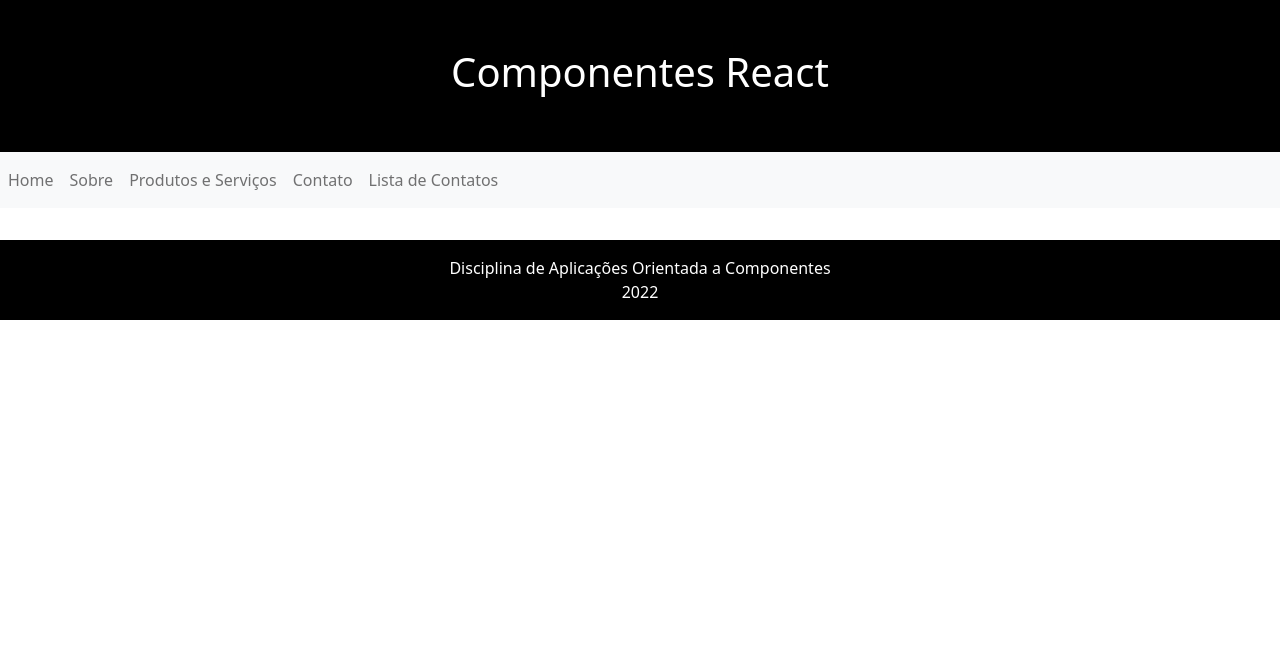
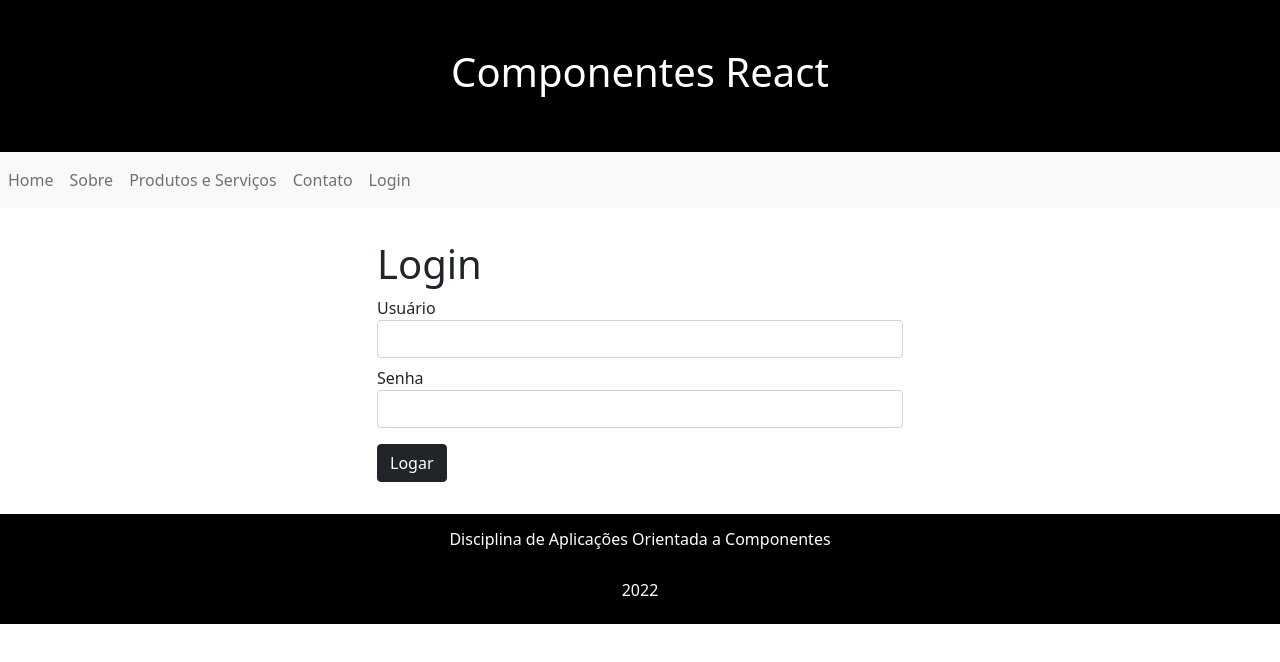
Before and after one commit to eduardoevaldt/project-app, a React (Create React App) app: page /user/login in a window 1280 px wide. Shown: the top 662 px of the page. Built offline with nearby package versions, Linux system fonts and the light colour scheme.

Commit message:
Autentificação com Login

```diff
--- a/package.json
+++ b/package.json
@@ -7,6 +7,8 @@
     "@testing-library/react": "^13.2.0",
     "@testing-library/user-event": "^13.5.0",
     "axios": "^0.27.2",
+    "jsonwebtoken": "^8.5.1",
+    "jwt-decode": "^3.1.2",
     "react": "^18.1.0",
     "react-dom": "^18.1.0",
     "react-hook-form": "^7.31.3",
--- /dev/null
+++ b/src/Auth.js
@@ -0,0 +1,34 @@
+import jwt_decode from "jwt-decode";
+
+export function isAdmin(){
+
+    const checkJwt = (token) =>{
+        var strToken = jwt_decode(token);
+        if(strToken.admin === '1'){
+            return true;
+        }else{
+            return false;
+        }
+    }
+
+    return (
+        (
+            getToken() != null ?
+                checkJwt(getToken())
+            :
+                false
+        )
+    )
+}
+
+export function setToken(token) {
+    localStorage.setItem('@project-app/token', token)
+}
+
+export function getToken() {
+    return localStorage.getItem('@project-app/token')
+}
+
+export function deleteToken() {
+    localStorage.removeItem('@project-app/token')
+}
--- a/src/components/About/About.js
+++ b/src/components/About/About.js
@@ -5,12 +5,12 @@
 
     const [page, setPage] = useState([])
 
-    useEffect(()=>{
+    useEffect(() => {
         Api.get('/page/2')
-            .then((response)=>{
+            .then((response) => {
                 setPage(response.data);
             })
-    },[])
+    }, [])
 
     return (
         <div className="row">
--- a/src/components/Contact/ContactView.js
+++ b/src/components/Admin/ContactView/ContactView.js
@@ -1,16 +1,24 @@
 import React from "react";
-import Api from "../../Api";
+import Api from "../../../Api";
 import { useState, useEffect } from "react";
+import { getToken } from "../../../Auth";
 
 function ContactView(){
 
     const [contacts, setContacts] = useState([])
 
     useEffect(() => {
-        Api.get('/contact')
-            .then ((response) => {
-                setContacts(response.data);
-            })
+        Api.get('/contact',
+        {
+            params: {},
+            headers: {
+                Authorization: "Bearer " + getToken()
+            }
+        }
+        )
+        .then ((response) =>{
+            setContacts(response.data);
+        })
     });
 
     return(
--- /dev/null
+++ b/src/components/Admin/ContactView/index.js
@@ -0,0 +1,3 @@
+import ContactView from './ContactView'
+
+export default ContactView;
--- /dev/null
+++ b/src/components/Admin/Login/Login.js
@@ -0,0 +1,61 @@
+import React from "react";
+import { useForm } from "react-hook-form";
+import { useNavigate } from "react-router-dom";
+import Api from "../../../Api";
+import { setToken } from "../../../Auth";
+
+function Login(){
+
+    const {handleSubmit, register} = useForm();
+
+    const navigate = useNavigate();
+
+    const onSubmit = data => {
+        Api.post('/user/login',{
+            userName : data.userName,
+            password : data.password
+        })
+        .then((response)=>{
+            if(response.data.access === 'true'){
+                setToken(response.data.token)
+            }
+        })
+        .finally(()=>{
+            navigate('/');
+        })
+    }
+
+    return(
+        <>
+        <div className="row p-3">
+            <div className="col-sm-3"></div>
+            <div className="col-sm-6">
+                <h1>Login</h1>
+                <form onSubmit={handleSubmit(onSubmit)}>
+                    <div className="form-group mt-2">
+                        <label htmlFor="">Usuário</label>
+                        <input
+                            className="form-control"
+                            type="text"
+                            {...register('userName')}
+                        />
+                    </div>
+                    <div className="form-group mt-2">
+                        <label htmlFor="">Senha</label>
+                        <input
+                            className="form-control"
+                            type="password"
+                            {...register('password')}
+                        />
+                    </div>
+
+                    <button type="submit" className="btn btn-dark mt-3">Logar</button>
+                </form>
+            </div>
+            <div className="col-sm-3"></div>
+        </div>
+        </>
+    )
+}
+
+export default Login;
--- a/src/components/Footer/Footer.js
+++ b/src/components/Footer/Footer.js
@@ -2,10 +2,10 @@
 
 function Footer() {
     return (
-        <footer class="container-fluid p-3 text-white text-center">
-            <h7>Disciplina de Aplicações Orientada a Componentes</h7>
+        <footer className="container-fluid p-3 text-white text-center">
+            <h6>Disciplina de Aplicações Orientada a Componentes</h6>
             <br />
-            <h7>2022</h7>
+            <h6>2022</h6>
         </footer>
     )
 }
--- a/src/components/Nav/Nav.js
+++ b/src/components/Nav/Nav.js
@@ -1,8 +1,17 @@
-import { Link } from "react-router-dom";
+import { Link, useNavigate } from "react-router-dom";
+import { deleteToken, isAdmin } from "../../Auth";
 
-function Nav (){
 
-    return(
+function Nav() {
+
+    const navigate = useNavigate()
+
+    const logout = () =>{
+        deleteToken();
+        navigate('/');
+    }
+
+    return (
         <nav className="navbar navbar-expand-sm bg-light navbar-light">
             <ul className="navbar-nav">
                 <li className="nav-item ">
@@ -17,9 +26,23 @@
                 <li className="nav-item">
                     <Link className="nav-link " to="/contact">Contato</Link>
                 </li>
+            </ul>
+            <ul className="navbar-nav">
+                {
+                    isAdmin() ?
+                        <>
                             <li className="nav-item">
-                <Link className="nav-link " to="/contactView">Lista de Contatos</Link>
+                                <Link className="nav-link" to="/contactView">Lista de Contatos</Link>
                             </li>
+                            <li className="nav-item">
+                                <a className="nav-link" onClick={logout}>Logout</a>
+                            </li>
+                        </>
+                    :
+                        <li className="nav-item">
+                            <Link className="nav-link" to="/user/login">Login</Link>
+                        </li>
+                }
             </ul>
         </nav>
 
--- a/src/components/Products/Products.js
+++ b/src/components/Products/Products.js
@@ -19,7 +19,7 @@
             <div className="col-sm-1"></div>
             <div className="col-sm-10 p-3">
                 <h1>Página de Produtos</h1>
-                <ul class="nav">
+                <ul className="nav">
                     {categories.map((category) =>
                         <li key={category.catId} className="nav-item">
                             <Link to={category.catId} className="nav-link active">
--- a/src/components/Section/Section.js
+++ b/src/components/Section/Section.js
@@ -3,7 +3,8 @@
 import About from "../About";
 import Products from "../Products";
 import Contact from "../Contact/Contact";
-import ContactView from "../Contact/ContactView";
+import ContactView from "../Admin/ContactView";
+import Login from "../Admin/Login/Login";
 
 function Section() {
     return (
@@ -14,6 +15,7 @@
                 <Route path="/products/*" element={<Products />} />
                 <Route path="/contact" element={<Contact />} />
                 <Route path="/contactView" element={<ContactView />} />
+                <Route path="/user/login" element={<Login />} />
             </Routes>
         </section>
     )
```
Also changed, not shown: src/components/Contact/Contact.js (+5 -5 lines), public/manifest.json, 1 other file (tests, documents, lock files or other folders). Lines whose indentation alone changed are shown as unchanged.
